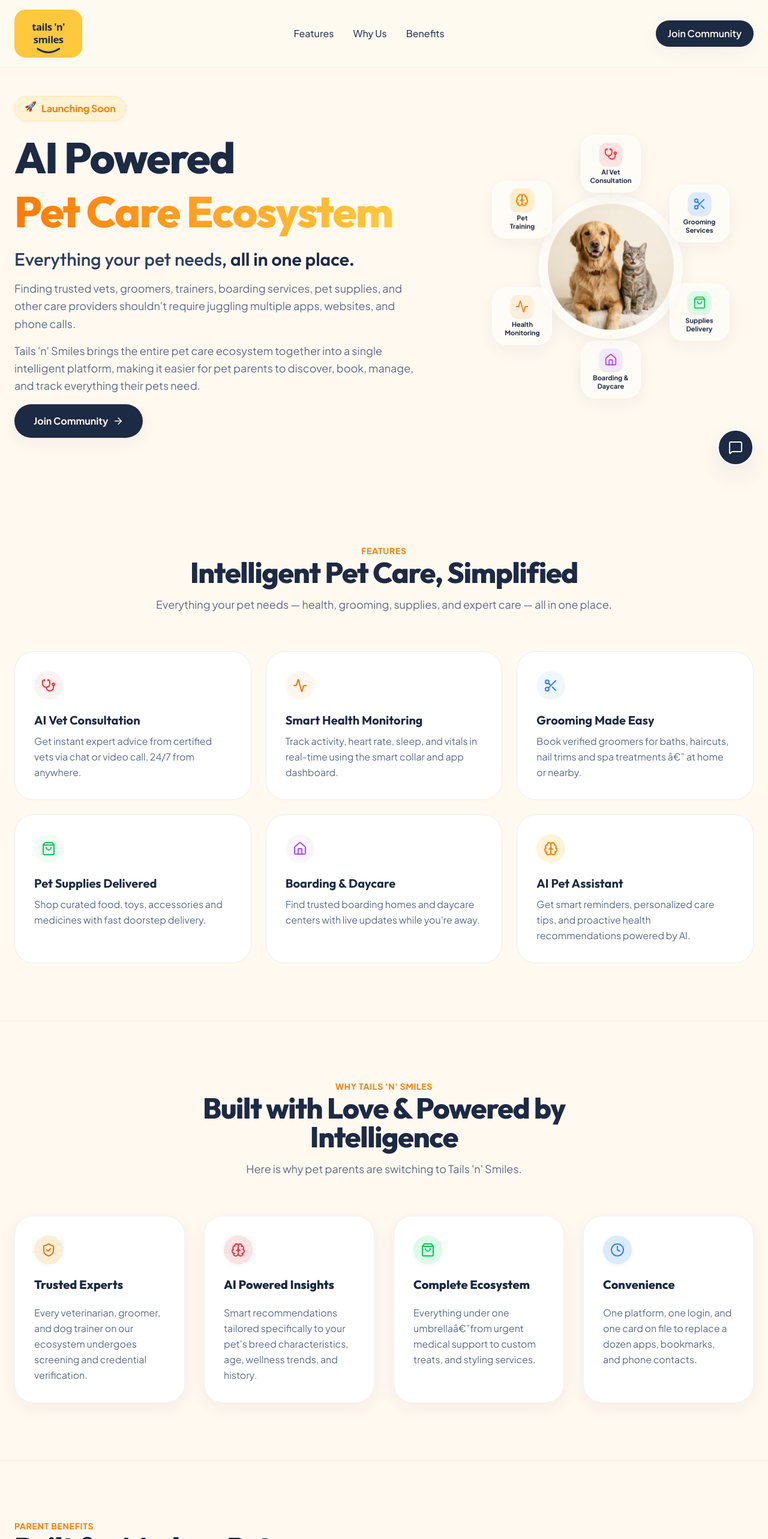
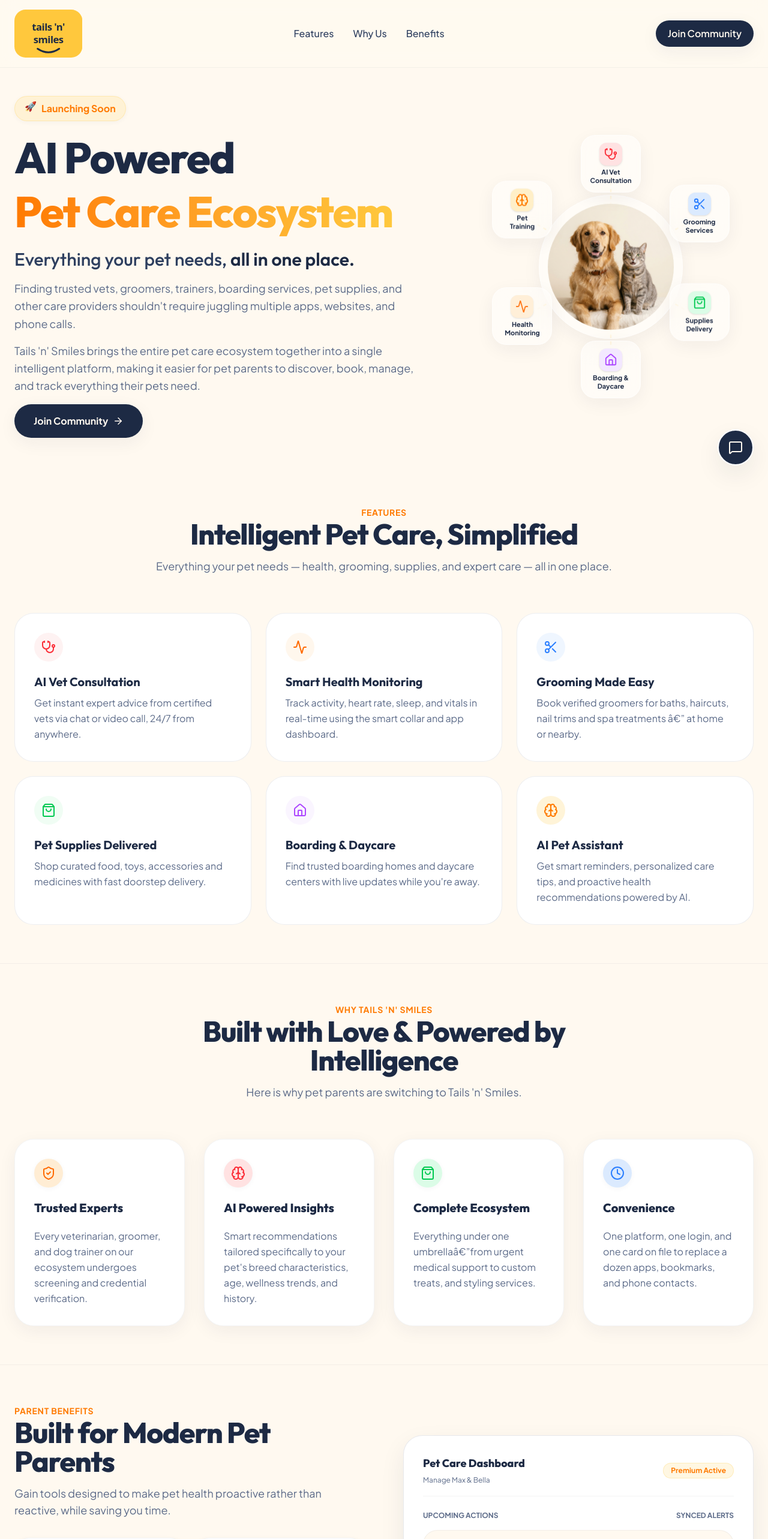
Before and after one commit to Minitheja/tails_-n-_smiles, a React (Vite) app: page / in a window 1280 px wide. Shown: the top 2566 px of the page at 60% size. Built offline with nearby package versions, Linux system fonts and the light colour scheme.

Commit message:
style: reduce vertical spacing between sections by tightening section padding

```diff
--- a/src/App.jsx
+++ b/src/App.jsx
@@ -324,7 +324,7 @@ function App() {
         </AnimatePresence>
       </nav>
 
-      <header id="hero" className="pt-32 pb-16 md:pt-40 md:pb-20 px-6 overflow-hidden">
+      <header id="hero" className="pt-32 pb-10 md:pt-40 md:pb-12 px-6 overflow-hidden">
         <div className="max-w-7xl mx-auto grid grid-cols-1 lg:grid-cols-12 gap-16 items-center">
 
           {/* Left Hero Content */}
@@ -470,7 +470,7 @@ function App() {
       </header>
 
       {/* FEATURES SECTION */}
-      <section id="features" className="py-24 px-6 bg-[#FFF9F0]">
+      <section id="features" className="py-14 md:py-16 px-6 bg-[#FFF9F0]">
         <div className="max-w-7xl mx-auto space-y-16">
 
           {/* Section Heading */}
@@ -546,7 +546,7 @@ function App() {
 
 
       {/* WHY TAILS 'N' SMILES SECTION */}
-      <section id="why-us" className="py-24 px-6 bg-[#FFF9F0] border-t border-[#1D2A44]/5">
+      <section id="why-us" className="py-14 md:py-16 px-6 bg-[#FFF9F0] border-t border-[#1D2A44]/5">
         <div className="max-w-7xl mx-auto space-y-16">
 
           {/* Section Heading */}
@@ -613,7 +613,7 @@ function App() {
       </section>
 
       {/* PET PARENT BENEFITS SECTION */}
-      <section id="benefits" className="py-24 px-6 bg-[#FFF9F0] border-t border-[#1D2A44]/5">
+      <section id="benefits" className="py-14 md:py-16 px-6 bg-[#FFF9F0] border-t border-[#1D2A44]/5">
         <div className="max-w-7xl mx-auto grid grid-cols-1 lg:grid-cols-12 gap-16 items-center">
 
           {/* Left Column: Heading and checklist */}
@@ -717,7 +717,7 @@ function App() {
 
 
       {/* WAITLIST SECTION */}
-      <section id="waitlist" className="py-18 px-6 bg-[#1D2A44] text-[#FFF9F0] relative overflow-hidden">
+      <section id="waitlist" className="py-14 md:py-16 px-6 bg-[#1D2A44] text-[#FFF9F0] relative overflow-hidden">
 
         {/* Background visual circles */}
         <div className="absolute top-0 right-0 w-[400px] h-[400px] bg-orange-400/10 rounded-full blur-3xl pointer-events-none"></div>
```
